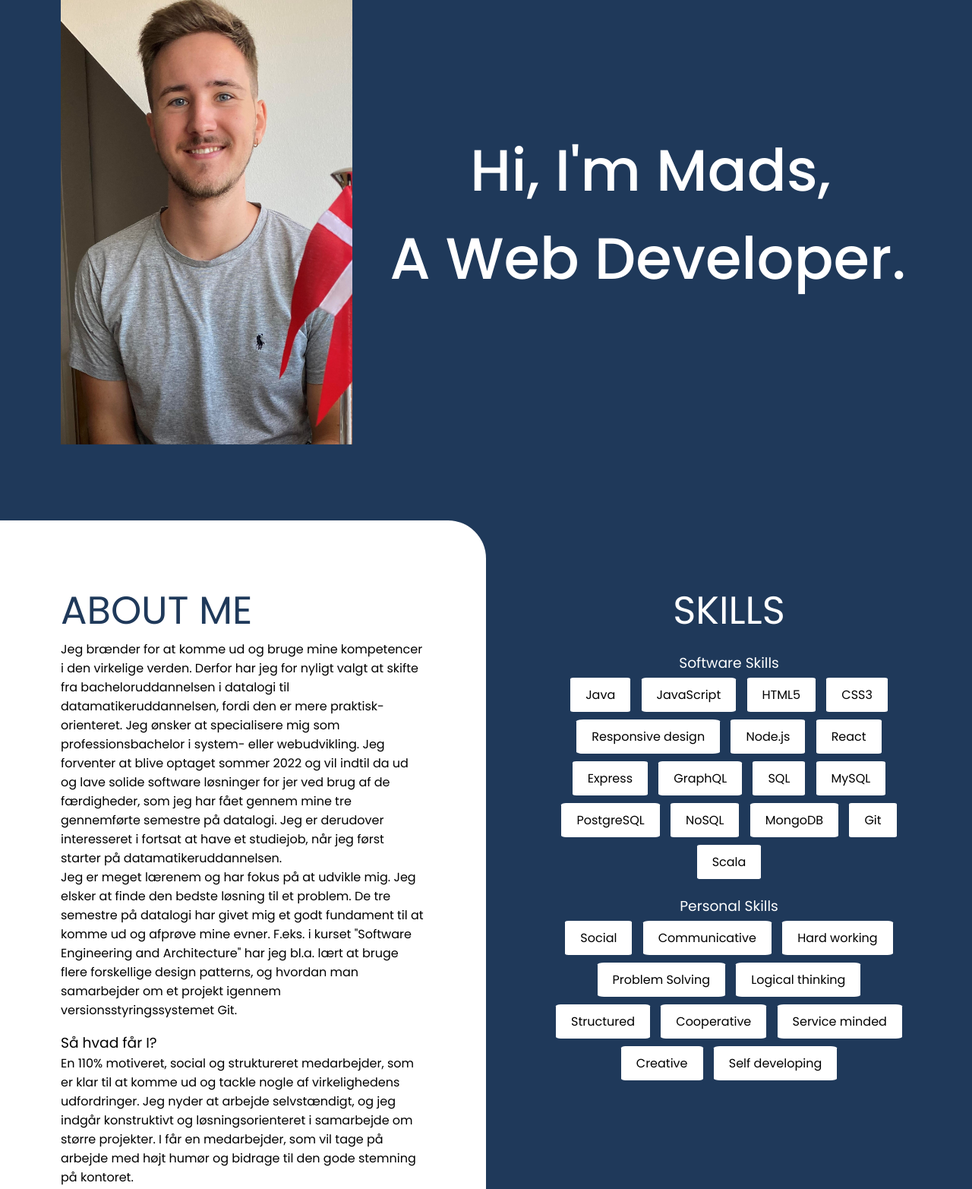
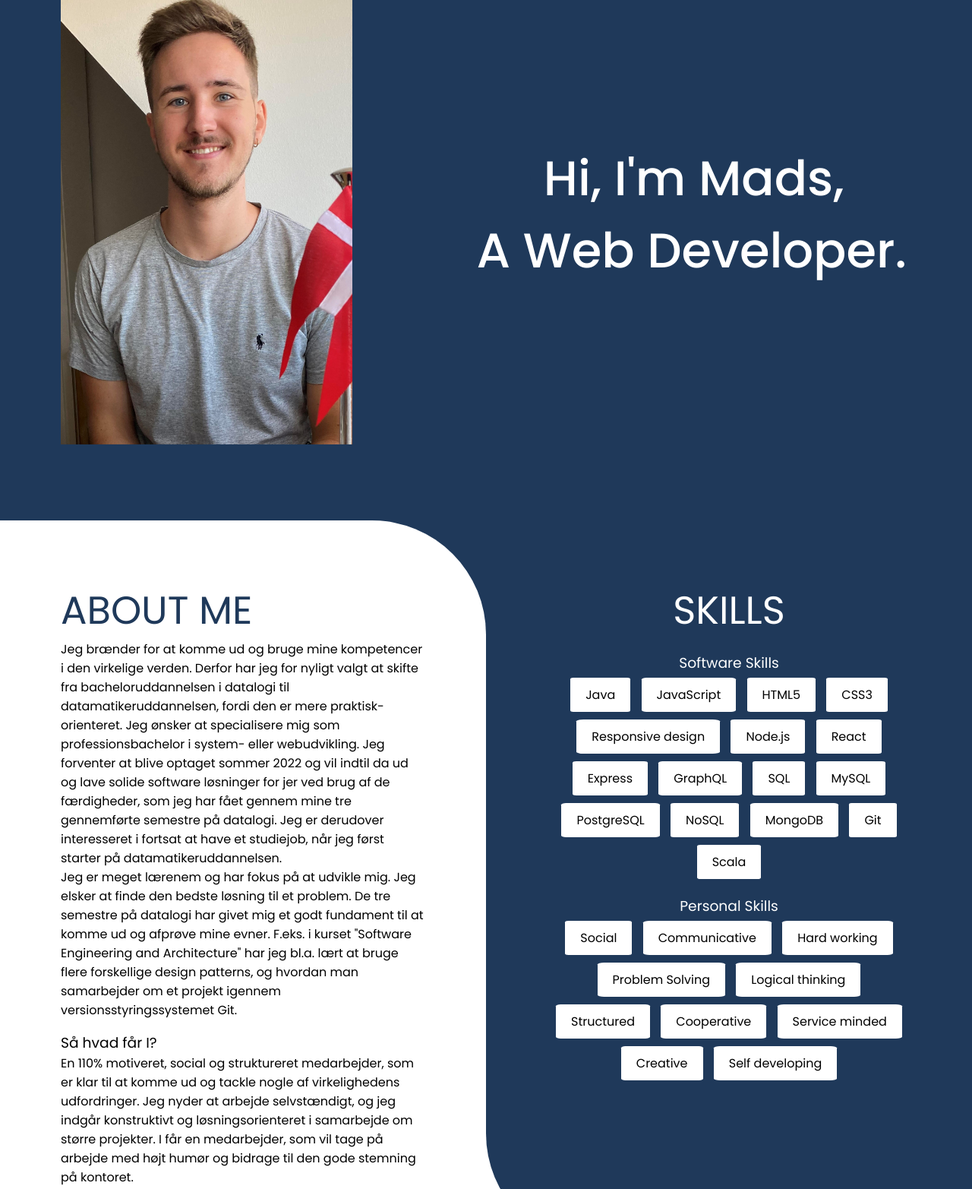
Before and after one commit to soenderstrup/portfolio, a plain HTML site: page index.html in a window 1280 px wide. Shown: the part 115-1680 px from the top of the page at 76% size. Drawn offline with Linux system fonts and the light colour scheme.

Commit message:
variable border-curve

```diff
--- a/styles.css
+++ b/styles.css
@@ -8,6 +8,7 @@
   --white: white;
   --container-spacing: 5rem;
   --h2-fs: 4vw;
+  --border-curve: 150px;
   --hero-animation-duration: 1.3s;
   --hover-transition-duration: 0.2s;
 }
@@ -88,7 +89,7 @@ body {
 
 #hero-text h1 {
   color: var(--white);
-  font-size: 6vw;
+  font-size: 5vw;
   font-weight: 500;
 }
 
@@ -119,7 +120,7 @@ body {
   padding: var(--container-spacing);
 
   width: 50%;
-  border-top-right-radius: 50px;
+  border-top-right-radius: var(--border-curve);
 }
 
 #about h2 {
@@ -138,7 +139,7 @@ body {
   padding: var(--container-spacing);
 
   height: 100%;
-  border-bottom-left-radius: 50px;
+  border-bottom-left-radius: var(--border-curve);
 }
 
 #skills-flex {
```
